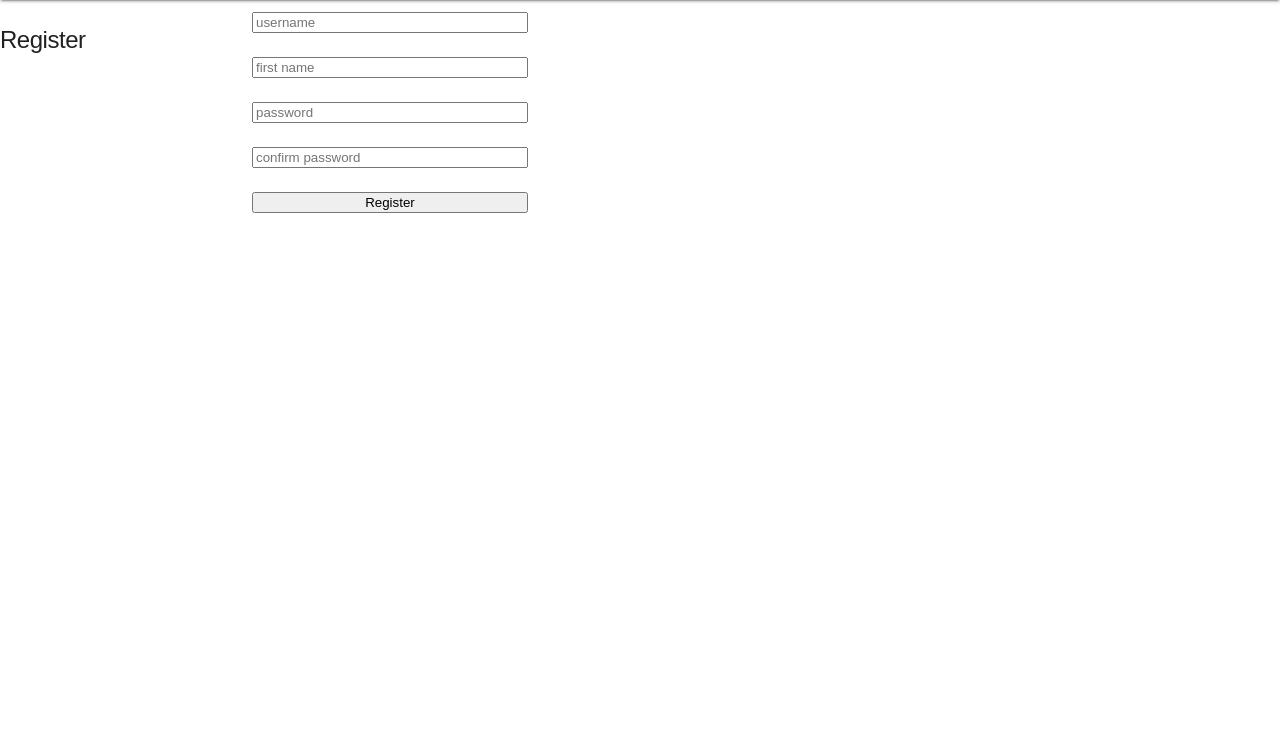
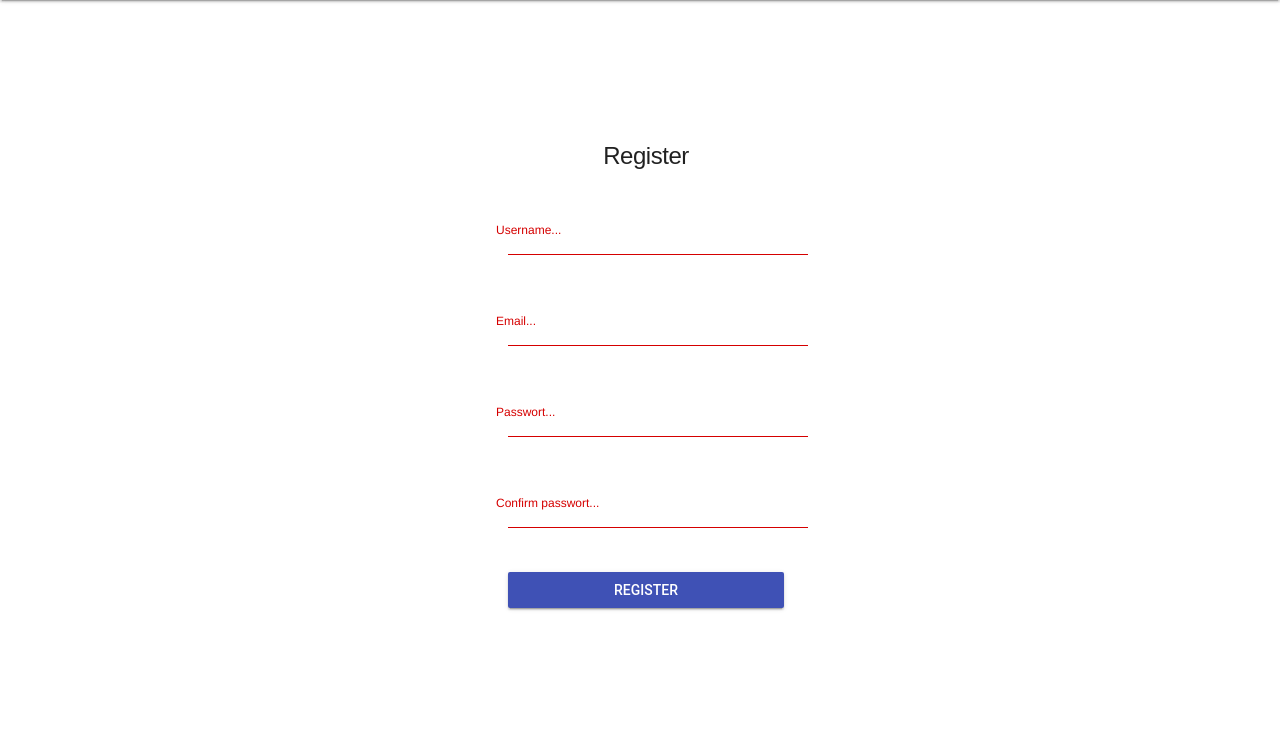
Before and after one commit to RichardPeda/Django-Chatapp, a Django app: page /register/ in a window 1280 px wide. Shown: the part 64-800 px from the top of the page. Run offline with Django 5.2, Linux system fonts and the light colour scheme.

Commit message:
form validation register page

```diff
--- a/chat/templates/auth/register.html
+++ b/chat/templates/auth/register.html
@@ -2,6 +2,8 @@
 
 
 {% block content %}
+
+<div class="main-content register">
 
     <h1>Register</h1>
 
@@ -11,12 +13,35 @@
 
     <form class="login-form" method="post" action="/register/">
         {% csrf_token %}
-    <input type="text" name="username" placeholder="username" />
-    <input type="text" name="firstName" placeholder="first name" />
-    <input type="password" name="password" placeholder="password" />
-    <input type="password" name="passwordConfirm" placeholder="confirm password" />
 
-    <button>Register</button>
+        <div class="mdl-textfield mdl-js-textfield mdl-textfield--floating-label">
+            <input class="mdl-textfield__input " name="username" id="username" required>
+            <label class="mdl-textfield__label" for="username">Username...</label>
+        </div>
+
+        <div class="mdl-textfield mdl-js-textfield mdl-textfield--floating-label">
+            <input class="mdl-textfield__input" type="email" name="mail" id="mail"
+                pattern="[a-zA-Z0-9._%+\-]+@[a-zA-Z0-9.\-]+\.[a-zA-Z]{2,}" required>
+            <label class="mdl-textfield__label" for="mail">Email...</label>
+        </div>
+
+        <div class="mdl-textfield mdl-js-textfield mdl-textfield--floating-label">
+            <input class="mdl-textfield__input" type="password" name="password" id="password" minlength="5" required>
+            <label class="mdl-textfield__label" for="password">Passwort...</label>
+        </div>
+
+        <div class="mdl-textfield mdl-js-textfield mdl-textfield--floating-label">
+            <input class="mdl-textfield__input" type="password" name="passwordConfirm" id="passwordConfirm"
+                minlength="5" required>
+            <label class="mdl-textfield__label" for="passwordConfirm">Confirm passwort...</label>
+        </div>
+
+
+        <button class="mdl-button mdl-js-button mdl-button--raised mdl-button--colored">
+            Register
+        </button>
+
     </form>
+</div>
 
 {% endblock %}
--- a/static/css/style.css
+++ b/static/css/style.css
@@ -106,3 +106,19 @@ h1{
     flex-direction: column;
     flex-grow: 1;
 }
+
+#deleteMessage{
+    color: rgba(0,0,0,.4);
+}
+
+#deleteMessage::after{
+    content: '      ...sending';
+    color: green;
+}
+
+.register{
+    grid-column: 1/3;
+    display: flex;
+    justify-content: center;
+    align-items: center;
+}
```
Also changed, not shown: chat/templates/auth/login.html (+11 -0 lines), chat/templates/chat/chatroom.html (+21 -3 lines). Lines whose indentation alone changed are shown as unchanged.
